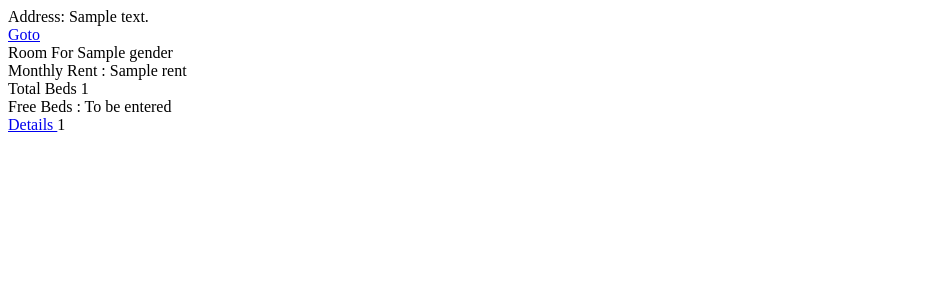
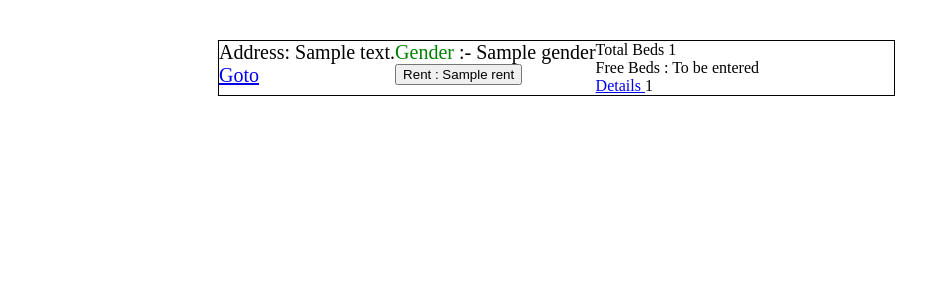
Before and after one commit to anonymous043044/getaroof, a CodeIgniter app: the page made by application/views/property_template.php in a window 1280 px wide. Shown: the top 300 px of the page, without its empty margins (0-950 px from the left). Run offline with CodeIgniter, Linux system fonts and the light colour scheme; the template is opened without the code that fills it: most values are stand-ins (such as "Sample title", 1, 10 or a date in 2020).

Commit message:
no change as such

```diff
--- a/application/views/property_template.php
+++ b/application/views/property_template.php
@@ -1,3 +1,91 @@
+	<head>
+		<style>
+
+			#results{
+    display: flex;
+        flex-wrap: wrap;
+        margin: 30px;
+}
+@media  screen  and (min-width:750px){
+    #containerup{
+        order: 0;
+        width: 25%;
+    }
+    #container1{
+        order: 1;
+        width: 50%;
+    }
+    #containerdown{
+        order: 2;
+        width: 25%;
+    }
+}
+@media  screen  and (min-width:600px){
+
+   #containerup{
+        order: 0;
+        width: 10%;
+    }
+    #container1{
+        order: 1;
+        width: 80%;
+    }
+    #containerdown{
+        order: 2;
+        width: 10%;
+    }
+}
+@media screen and (max-width:600px){
+    #container1{
+        width: 100%;
+    }
+}
+
+    #container1{
+        display: flex;
+        flex-wrap: wrap;
+         border-style: solid;border-width: 1px;
+        margin-top: 10px;
+        margin-bottom: 10px;
+    }
+
+
+    #container1:hover {
+        box-shadow: 0 12px 16px 0 rgba(0,0,0,0.24),0 17px 50px 0 rgba(0,0,0,0.19);
+    }
+
+
+
+			#address{
+				font-size: 20px;
+			}
+			#goto{
+				font-size: 20px;
+			}
+			.boygirl{
+				font-size: 20px;
+			}
+			.rent{
+				font-size: 20px;
+			}
+			#gender{
+				color: green;
+			}
+
+			@media  screen  and (min-width:850px){
+				#inner{
+					margin-left: 180px;
+					margin-right: 180px;
+
+				}
+			}
+
+
+		</style>
+	</head>
+	<body>
+		<div id="outer">
+			<div id="inner">
 				<div id="results">
 					<div class="containerup" >
 
@@ -10,8 +98,8 @@
 						</div>
 						<div class="container" id="container2">
 
-				<div class="boygirl">Room For <?php echo $gender; ?></div>
-				<div class="rent">Monthly Rent : <?php echo $rent; ?></div>
+							<div class="boygirl"><span id="gender">Gender </span>:- <?php echo $gender; ?></div>
+							<div class="rent"><button class="btn"> Rent : <?php echo $rent; ?></button></div>
 						</div>
 						<div class="container" id="container3">
 							<div class="seats" >Total Beds <?php echo $total_seats; ?></div>
@@ -23,3 +111,6 @@
 
 					</div>
 				</div>
+			</div>
+		</div>
+	</body>
```
Also changed, not shown: css/navstyle.css (+7 -71 lines). Lines whose indentation alone changed are shown as unchanged.
